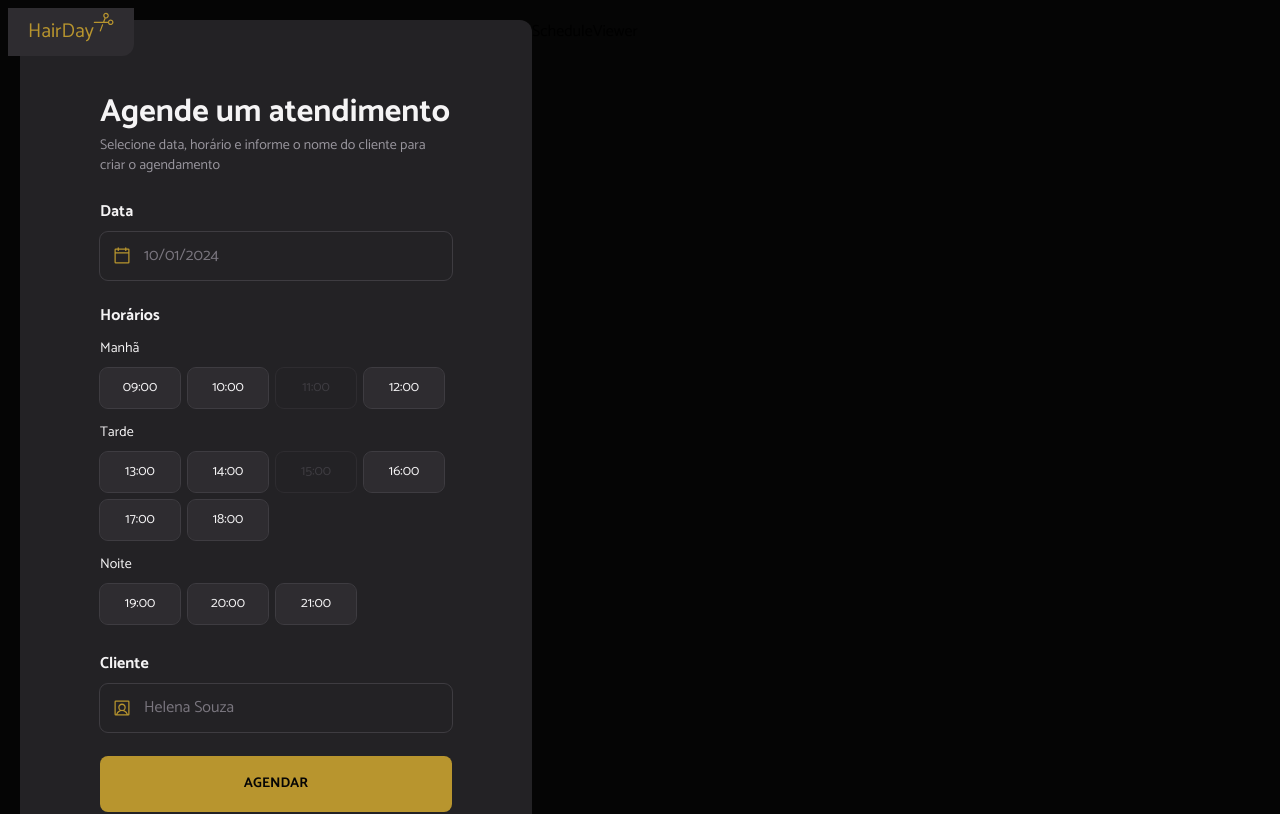
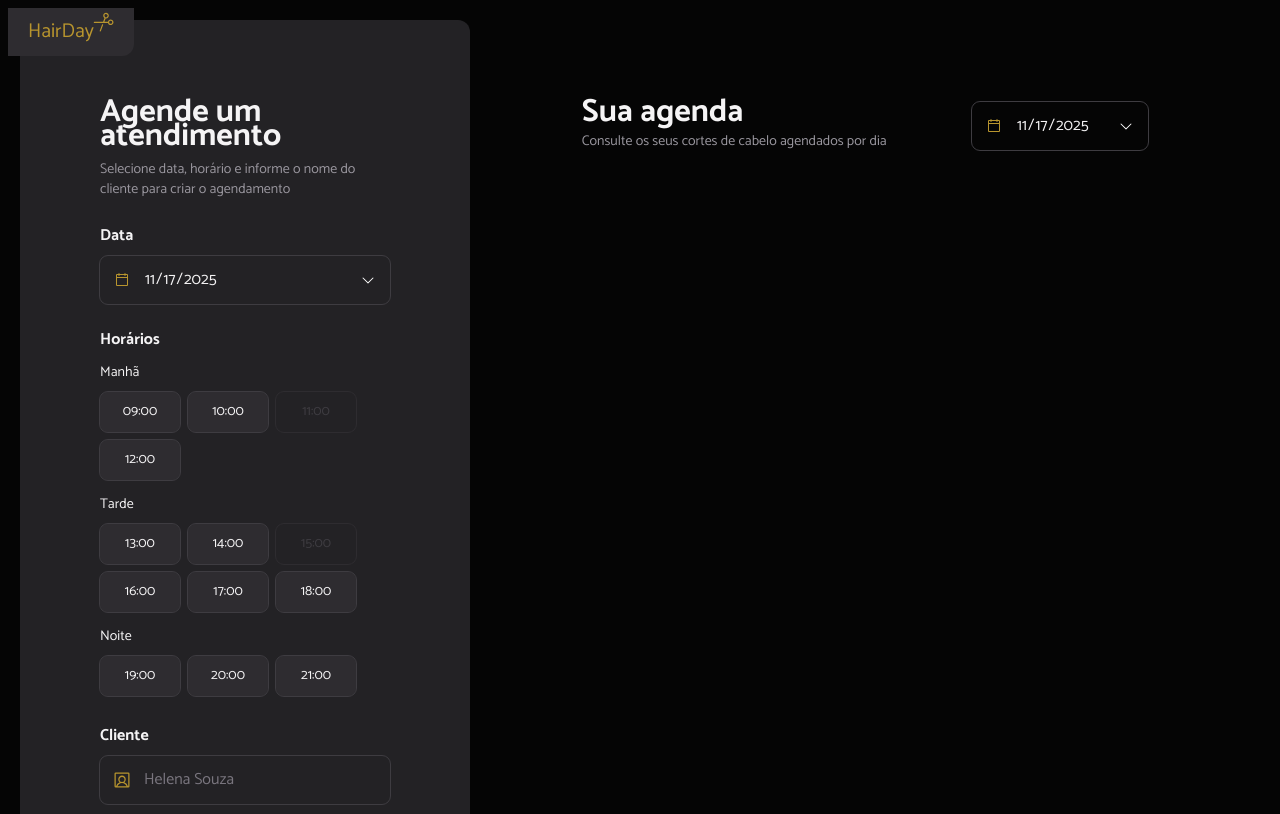
Before and after one commit to bruamado/hair-day-rs, a React app: page / in a window 1280 px wide. Shown: the top 814 px of the page. Built offline with nearby package versions, Linux system fonts and the light colour scheme; the HTML template or start-up script is replaced by a standard one.

Commit message:
feat: component DateInput

```diff
--- a/src/components/NewSchedule.tsx
+++ b/src/components/NewSchedule.tsx
@@ -1,9 +1,10 @@
-import { Button } from "./button"
-import { ButtonTime } from "./buttonTime"
+import { Button } from "./ui/button"
+import { ButtonTime } from "./ui/buttonTime"
 import { Logo } from "./Logo"
-import { TextInput } from "./text-input"
+import { TextInput } from "./ui/text-input"
 import { Text } from "./text/text"
 import { CalendarBlankIcon, UserSquareIcon } from "@phosphor-icons/react"
+import { DateInput } from "./ui/date-input"
 
 export const NewSchedule = () => {
   return (
@@ -27,11 +28,7 @@ export const NewSchedule = () => {
         >
           Data
         </Text>
-        <TextInput
-          id="date-dropdown"
-          Icon={CalendarBlankIcon}
-          placeholder="10/01/2024"
-        />
+        <DateInput id="date-dropdown" />
       </div>
       <div className="w-full flex flex-col gap-2">
         <Text as="span" title className="text-gray-200">
--- a/src/components/ScheduleViewer.tsx
+++ b/src/components/ScheduleViewer.tsx
@@ -1,3 +1,20 @@
+import { Text } from "./text/text"
+import { DateInput } from "./ui/date-input"
+
 export const ScheduleViewer = () => {
-  return <h1>ScheduleViewer</h1>
+  return (
+    <article className="px-28 py-20 w-full">
+      <div className="flex justify-between items-center">
+        <div className="flex flex-col gap-2">
+          <Text as="h1" title size="lg" className="text-gray-100">
+            Sua agenda
+          </Text>
+          <Text as="p" size="sm" className="text-gray-300">
+            Consulte os seus cortes de cabelo agendados por dia
+          </Text>
+        </div>
+        <DateInput className="w-44" />
+      </div>
+    </article>
+  )
 }
--- a/src/components/button.tsx
+++ b/src/components/ui/button.tsx
@@ -1,5 +1,5 @@
 import { cva, cx, type VariantProps } from "class-variance-authority"
-import { Text } from "./text/text"
+import { Text } from "../text/text"
 import type React from "react"
 
 const buttonVariants = cva(
--- a/src/components/buttonTime.tsx
+++ b/src/components/ui/buttonTime.tsx
@@ -1,6 +1,6 @@
 import { cva, cx, type VariantProps } from "class-variance-authority"
 import React from "react"
-import { Text } from "./text/text"
+import { Text } from "../text/text"
 
 const buttonTimeVariants = cva(
   "flex items-center justify-center cursor-pointer rounded-lg gap-2 select-none border-none",
--- /dev/null
+++ b/src/components/ui/date-input.tsx
@@ -0,0 +1,114 @@
+import { cva, cx, type VariantProps } from "class-variance-authority"
+import { textVariants } from "../text/text-variants.const"
+import React, { useRef, useState, type ReactElement } from "react"
+import { CalendarBlankIcon, CaretDownIcon } from "@phosphor-icons/react"
+
+const iconBaseClass = "absolute z-10 cursor-pointer"
+
+const dateInputVariants = cva(
+  "flex rounded-lg border-none outline gap-2 w-full pl-11 pr-8 [&::-webkit-calendar-picker-indicator]:hidden",
+  {
+    variants: {
+      variant: {
+        primary:
+          "outline-gray-500! focus:outline-yellow-dark! text-gray-200 placeholder:text-gray-400",
+      },
+      size: {
+        md: "p-3",
+      },
+      disabled: {
+        true: "pointer-events-none",
+      },
+    },
+    defaultVariants: {
+      size: "md",
+      disabled: false,
+      variant: "primary",
+    },
+  }
+)
+
+const calendarIconVariants = cva(cx(iconBaseClass, "left-3"), {
+  variants: {
+    variant: {
+      primary: "text-yellow",
+    },
+    size: {
+      md: "w-5 h5",
+    },
+    disabled: {
+      true: "pointer-default",
+    },
+  },
+  defaultVariants: {
+    variant: "primary",
+    size: "md",
+    disabled: false,
+  },
+})
+
+const arrowDownIconVariants = cva(cx(iconBaseClass, "right-3"), {
+  variants: {
+    variant: {
+      primary: "text-white",
+    },
+    size: {
+      md: "w-5 h5",
+    },
+    disabled: {
+      true: "pointer-default",
+    },
+  },
+  defaultVariants: {
+    variant: "primary",
+    size: "md",
+    disabled: false,
+  },
+})
+
+interface DateInputProps
+  extends VariantProps<typeof dateInputVariants>,
+    Omit<React.ComponentProps<"input">, "size" | "disabled"> {
+  startWithTodayDate?: boolean
+}
+
+export const DateInput = ({
+  startWithTodayDate = true,
+  size,
+  disabled,
+  variant,
+  className,
+  ...props
+}: DateInputProps) => {
+  const inputRef = useRef<HTMLInputElement>(null)
+  const [today] = useState(new Date().toISOString().split("T")[0])
+
+  const handleOpenCalendar = () => {
+    if (!inputRef) return
+    inputRef.current?.showPicker?.()
+  }
+
+  return (
+    <div className={cx("flex items-center relative", className)}>
+      <CalendarBlankIcon
+        onClick={handleOpenCalendar}
+        className={calendarIconVariants({ variant, size })}
+      />
+      <input
+        type="date"
+        defaultValue={startWithTodayDate ? today : undefined}
+        ref={inputRef}
+        className={cx(
+          dateInputVariants({ size, disabled, variant }),
+          textVariants({ size }),
+          "text-gray-200"
+        )}
+        {...props}
+      />
+      <CaretDownIcon
+        onClick={handleOpenCalendar}
+        className={arrowDownIconVariants({ variant, size })}
+      />
+    </div>
+  )
+}
--- a/src/components/text-input.tsx
+++ b/src/components/ui/text-input.tsx
@@ -1,5 +1,5 @@
 import { cva, cx, type VariantProps } from "class-variance-authority"
-import { textVariants } from "./text/text-variants.const"
+import { textVariants } from "../text/text-variants.const"
 import React from "react"
 import type { Icon } from "@phosphor-icons/react"
 
```
Also changed, not shown: src/components/ui/buttonIcon.tsx (renamed from src/components/buttonIcon.tsx).
